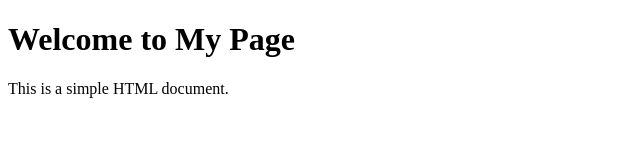
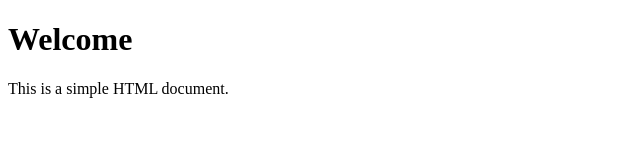
Before and after one commit to Gayathriijs/TestGit, a plain HTML site: page index.html in a window 1280 px wide. Shown: the whole page, without its empty margins (0-640 px from the left). Drawn offline with Linux system fonts and the light colour scheme.

Commit message:
Update index.html

```diff
--- a/index.html
+++ b/index.html
@@ -6,7 +6,7 @@
     <title>Document</title>
 </head>
 <body>
-    <h1>Welcome to My Page</h1>
+    <h1>Welcome</h1>
     <p>This is a simple HTML document.</p>
     <script>
         console.log("Hello, World!");
```
